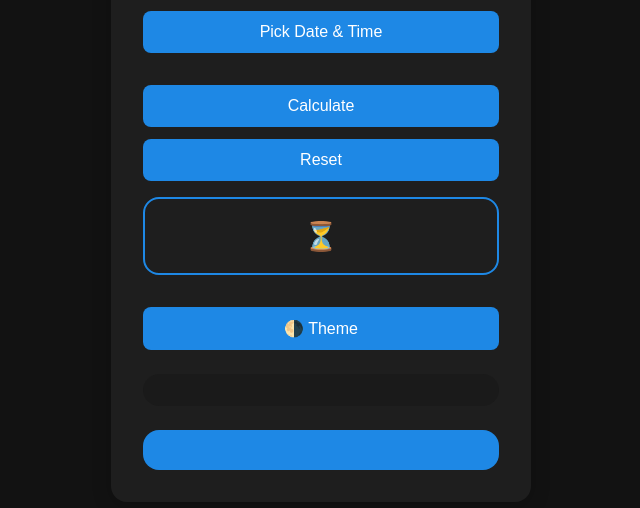
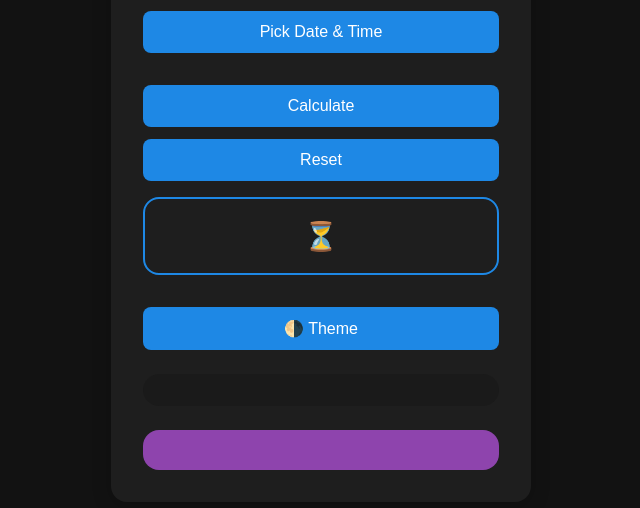
Before and after one commit to aboayman-oss/time_left_calculator, a plain HTML site: page index.html in a window 1280 px wide. Shown: the part 222-730 px from the top of the page, without its empty margins (319-959 px from the left). Drawn offline with nearby package versions, Linux system fonts and the light colour scheme.

Commit message:
Update style.css

```diff
--- a/assets/style.css
+++ b/assets/style.css
@@ -127,7 +127,7 @@ button:hover {
   padding: 1.25rem;
   font-size: 1.5rem;
   font-weight: bold;
-  background-color: var(--primary);
+  background-color: #8e44ad; /* Rich purple */
   color: white;
   border-radius: 1rem;
   text-align: center;
```
